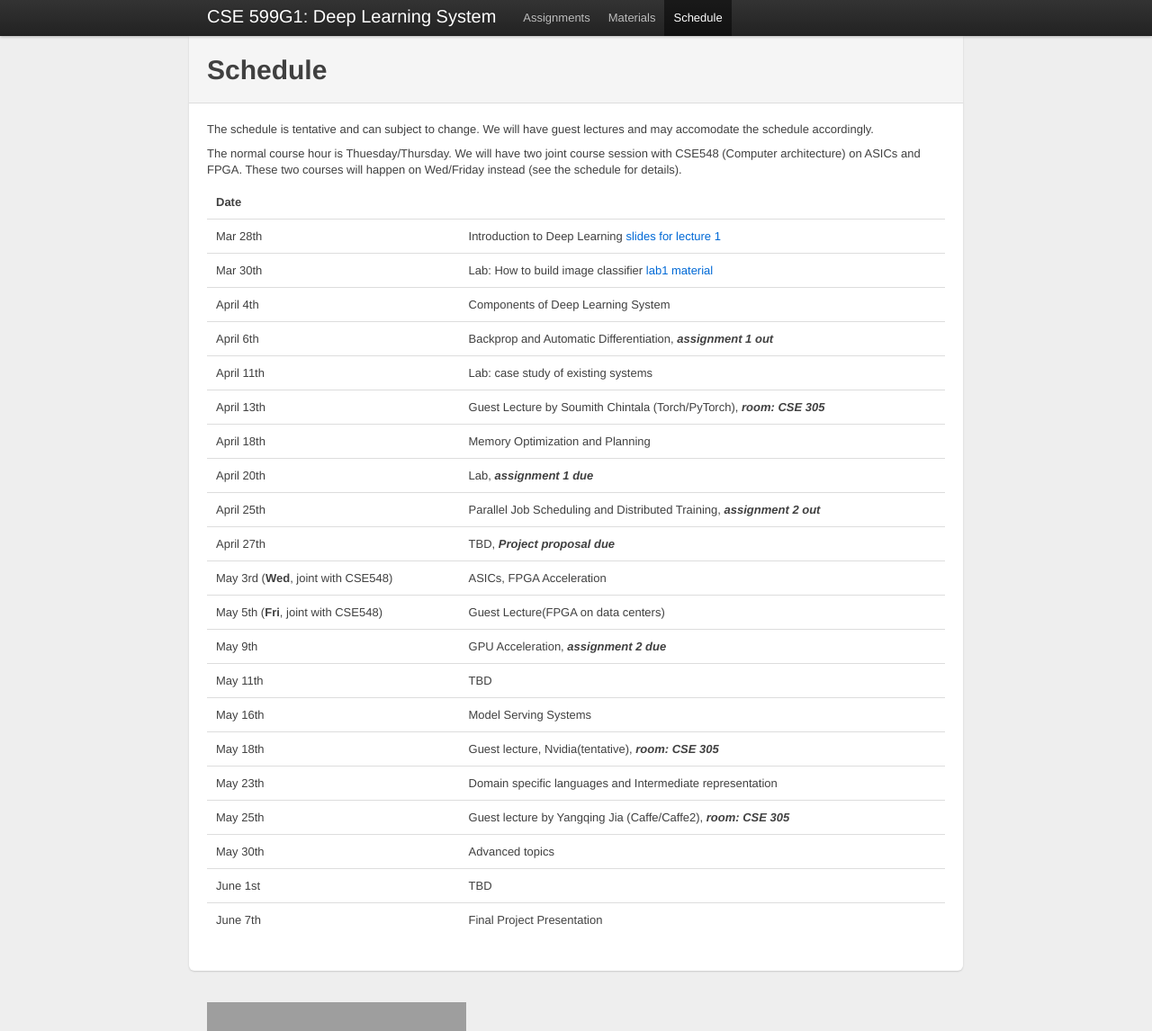
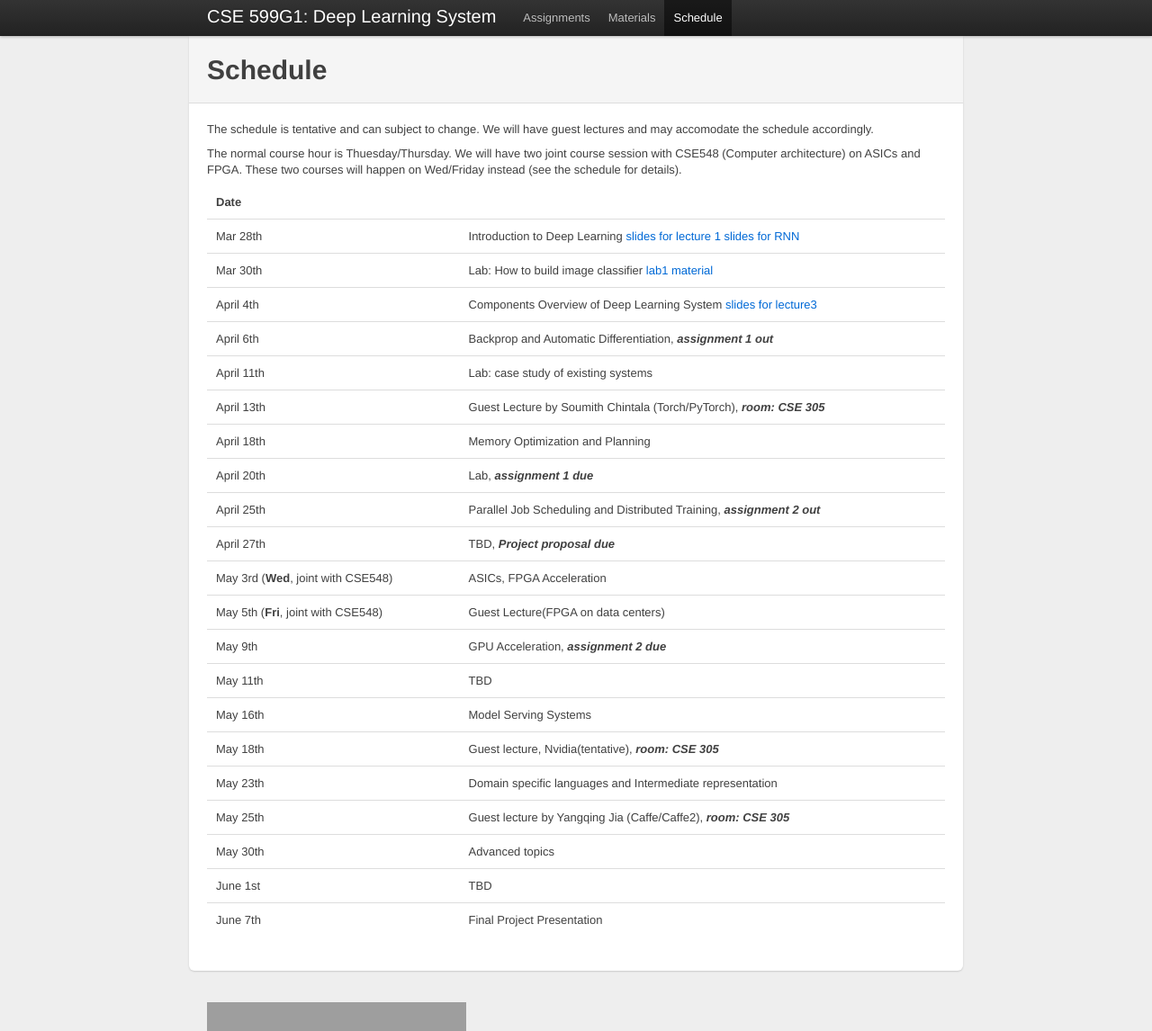
Before and after one commit to dlsys-course/dlsys-course.github.io, a Jekyll site: the page built from schedule.md, in a window 1280 px wide and 1146 px high. Shown: the whole window at 90% size. Built offline with Jekyll 4.4.1, drawn with Linux system fonts in a browser that asks for light colours; grey boxes are pictures that could not be loaded.

Commit message:
materials for lecture3

```diff
--- a/schedule.md
+++ b/schedule.md
@@ -16,9 +16,9 @@ happen on Wed/Friday instead (see the schedule for details).
 
 | Date                     |                                                       |
 |--------------------------| ------------------------------------------------------|
-| Mar 28th                 |   Introduction to Deep Learning [slides for lecture 1](pdf/lecture1.pdf) |
+| Mar 28th                 |   Introduction to Deep Learning [slides for lecture 1](pdf/lecture1.pdf) [slides for RNN](pdf/lecture1-p2-rnn.pdf) |
 | Mar 30th                 |   Lab: How to build image classifier [lab1 material](https://github.com/dlsys-course/lab1) |
-| April 4th                |   Components of  Deep Learning System                 |
+| April 4th                |   Components Overview of  Deep Learning System  [slides for lecture3](pdf/lecture3.pdf) |
 | April 6th                |   Backprop and Automatic Differentiation, ***assignment 1 out*** |
 | April 11th               |   Lab: case study of existing systems                 |
 | April 13th               |   Guest Lecture by Soumith Chintala (Torch/PyTorch), ***room: CSE 305***  |
```
Also changed, not shown: 2 other files.
